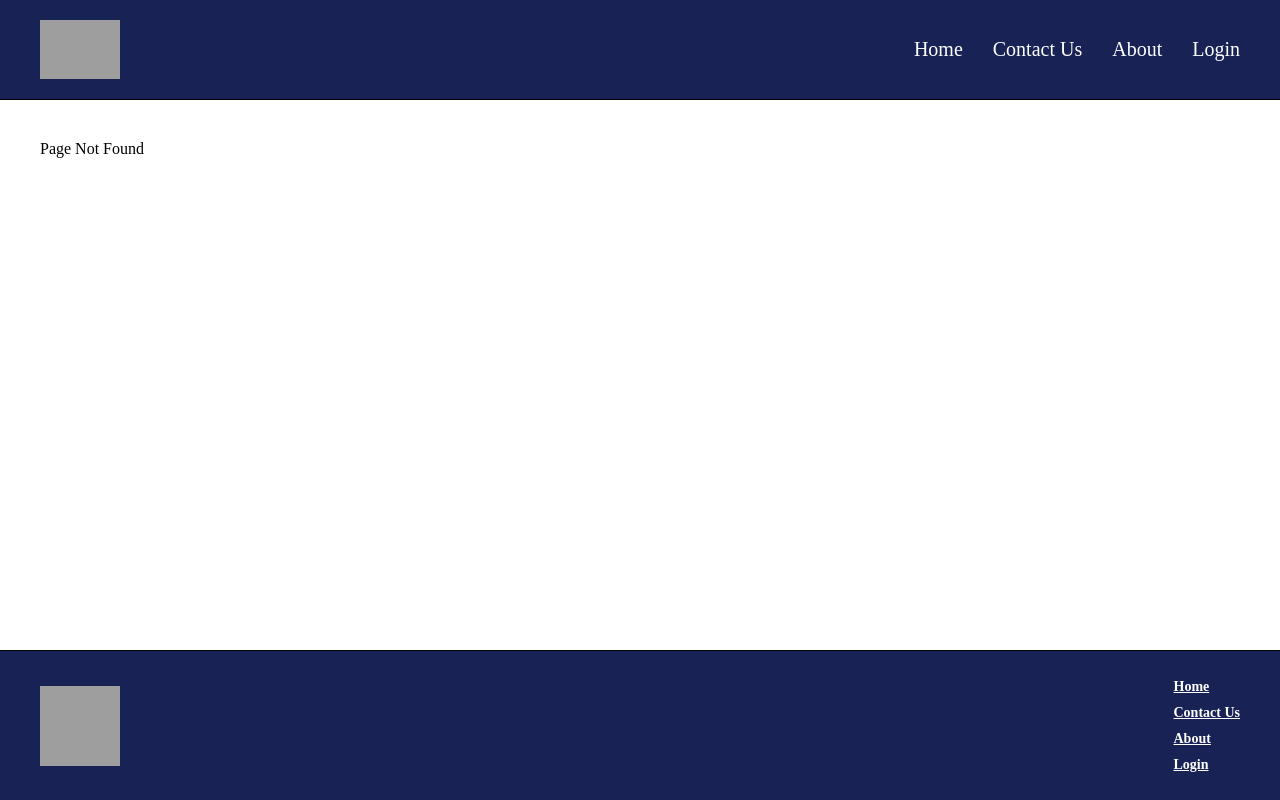
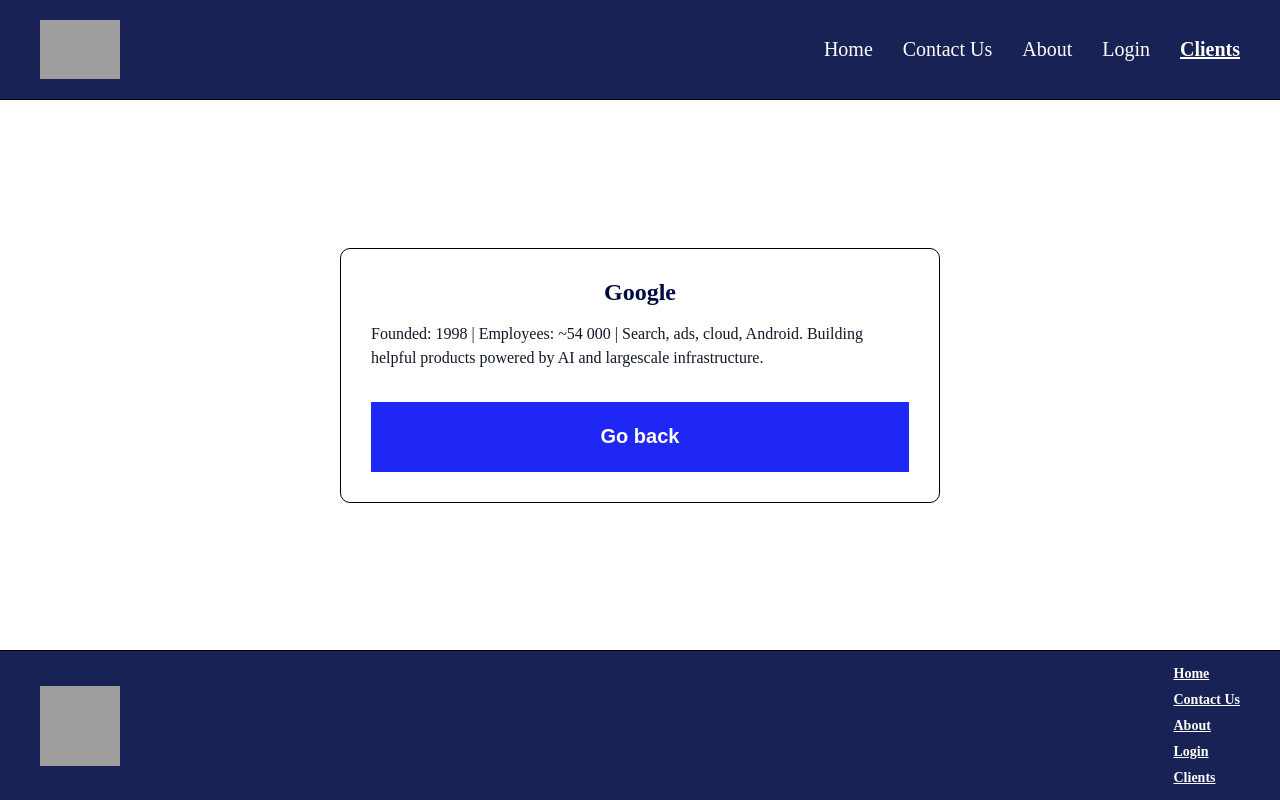
Before and after one commit to CureForCode/Typescript_Project_54elfs_somov, a React (Vite) app: page /clients/google in a window 1280 px wide. Before the commit this address had no page. Built offline with nearby package versions, Linux system fonts and the light colour scheme; grey boxes are pictures that could not be loaded.

Commit message:
Homework 12: React Routing. Clients pages.

```diff
--- a/src/App.tsx
+++ b/src/App.tsx
@@ -6,6 +6,12 @@
 import ContactUsForm from "pages/EmployeeApp/ContactUs/ContactUs";
 import LogIn from "pages/EmployeeApp/LogIn/LogIn";
 import About from "pages/EmployeeApp/About/About";
+
+//Client  pages
+import Clients from "pages/Clients/Clients";
+import Facebook from "pages/Clients/facebook/Facebook";
+import Google from "pages/Clients/google/Google";
+import Netflix from "pages/Clients/netflix/Netflix";
 
 // Components
 import Layout from "components/Layout/Layout";
@@ -34,6 +40,13 @@
           <Route path="/contactUs" element={<ContactUsForm />} />
           <Route path="/about" element={<About />} />
           <Route path="/login" element={<LogIn />} />
+
+          {/*  Client pages */}
+          <Route path="/clients" element={<Clients />} />
+          <Route path="/clients/facebook" element={<Facebook />} />
+          <Route path="/clients/google" element={<Google />} />
+          <Route path="/clients/netflix" element={<Netflix />} />
+
           <Route path="*" element="Page Not Found" />
         </Routes>
       </Layout>
--- a/src/components/Layout/Layout.tsx
+++ b/src/components/Layout/Layout.tsx
@@ -67,6 +67,15 @@
           >
             Login
           </HeaderLink>
+          <HeaderLink
+            to="/clients"
+            style={({ isActive }) => ({
+              fontWeight: isActive ? "bold" : "normal",
+              textDecoration: isActive ? "underline" : "none",
+            })}
+          >
+            Clients
+          </HeaderLink>
         </NavigationContainer>
       </Header>
       <Main>{children}</Main>
@@ -82,6 +91,7 @@
           <FooterLink to="/contactUs">Contact Us</FooterLink>
           <FooterLink to="/about">About</FooterLink>
           <FooterLink to="/login">Login</FooterLink>
+          <FooterLink to="/clients">Clients</FooterLink>
         </FooterNavigation>
       </Footer>
     </LayoutWrapper>
--- a/src/components/Layout/styles.ts
+++ b/src/components/Layout/styles.ts
@@ -5,6 +5,7 @@
   display: flex;
   flex-direction: column;
   flex: 1;
+  align-items: center;
 `;
 
 export const Header = styled.header`
@@ -47,6 +48,7 @@
   display: flex;
   flex: 1;
   padding: 40px;
+  align-items: center;
 `;
 
 export const Footer = styled.footer`
--- /dev/null
+++ b/src/pages/Clients/Clients.tsx
@@ -0,0 +1,17 @@
+import { Link } from "react-router-dom";
+import { PageWrapper, List, Item, Title } from "./styles";
+
+function Clients() {
+  return (
+    <PageWrapper>
+      <Title>Our Clients</Title>
+      <List>
+        <Item><Link to="/clients/facebook">Facebook</Link></Item>
+        <Item><Link to="/clients/google">Google</Link></Item>
+        <Item><Link to="/clients/netflix">Netflix</Link></Item>
+      </List>
+    </PageWrapper>
+  );
+}
+
+export default Clients;
--- /dev/null
+++ b/src/pages/Clients/companyStyles.ts
@@ -0,0 +1,41 @@
+import styled from "@emotion/styled";
+
+export const CompanyPage = styled.div`
+  display: flex;
+  flex: 1;
+  width: 100%;
+  align-items: center;
+  justify-content: center;
+`;
+
+export const CompanyCard = styled.section`
+  display: flex;
+  flex-direction: column;
+  gap: 16px;
+  width: 600px;
+  min-height: 220px;
+  padding: 30px;
+  border: 1px solid #000;
+  border-radius: 10px;
+  background-color: #ffffff;
+`;
+
+export const CompanyTitle = styled.h2`
+  text-align: center;
+  font-size: 24px;
+  color: #000a42;
+`;
+
+export const CompanyText = styled.p`
+  font-size: 16px;
+  color: #111827;
+  line-height: 1.5;
+`;
+
+export const Actions = styled.div`
+  display: flex;
+  justify-content: center;
+  align-items: center;
+  margin-top: 16px;
+  width: 100%;
+`;
--- /dev/null
+++ b/src/pages/Clients/facebook/Facebook.tsx
@@ -0,0 +1,28 @@
+import { useNavigate } from "react-router-dom";
+import Button from "components/Button/Button";
+import {
+  CompanyPage,
+  CompanyCard,
+  CompanyTitle,
+  CompanyText,
+  Actions,
+} from "../companyStyles";
+
+export default function Facebook() {
+  const navigate = useNavigate();
+
+  return (
+    <CompanyPage>
+      <CompanyCard>
+        <CompanyTitle>Facebook</CompanyTitle>
+        <CompanyText>
+          Founded: 2004 | Employees: ~72 000 | Social media & technology company
+          focused on connecting people and building communities.
+        </CompanyText>
+        <Actions>
+          <Button name="Go back" onClick={() => navigate(-1)} />
+        </Actions>
+      </CompanyCard>
+    </CompanyPage>
+  );
+}
--- /dev/null
+++ b/src/pages/Clients/google/Google.tsx
@@ -0,0 +1,28 @@
+import { useNavigate } from "react-router-dom";
+import Button from "components/Button/Button";
+import {
+  CompanyPage,
+  CompanyCard,
+  CompanyTitle,
+  CompanyText,
+  Actions,
+} from "../companyStyles";
+
+export default function Google() {
+  const navigate = useNavigate();
+
+  return (
+    <CompanyPage>
+      <CompanyCard>
+        <CompanyTitle>Google</CompanyTitle>
+        <CompanyText>
+          Founded: 1998 | Employees: ~54 000 | Search, ads, cloud, Android. Building helpful products powered by AI
+          and largescale infrastructure.
+        </CompanyText>
+        <Actions>
+          <Button name="Go back" onClick={() => navigate(-1)} />
+        </Actions>
+      </CompanyCard>
+    </CompanyPage>
+  );
+}
--- /dev/null
+++ b/src/pages/Clients/netflix/Netflix.tsx
@@ -0,0 +1,28 @@
+import { useNavigate } from "react-router-dom";
+import Button from "components/Button/Button";
+import {
+  CompanyPage,
+  CompanyCard,
+  CompanyTitle,
+  CompanyText,
+  Actions,
+} from "../companyStyles";
+
+export default function Netflix() {
+  const navigate = useNavigate();
+
+  return (
+    <CompanyPage>
+      <CompanyCard>
+        <CompanyTitle>Netflix</CompanyTitle>
+        <CompanyText>
+          Founded: 1997 | Employees: ~14 000 | Streaming entertainment service delivering series, films and games to
+          members worldwide.
+        </CompanyText>
+        <Actions>
+          <Button name="Go back" onClick={() => navigate(-1)} />
+        </Actions>
+      </CompanyCard>
+    </CompanyPage>
+  );
+}
--- /dev/null
+++ b/src/pages/Clients/styles.ts
@@ -0,0 +1,30 @@
+import styled from "@emotion/styled";
+
+export const PageWrapper = styled.div`
+  display: flex;
+  flex-direction: column;
+  min-height: 100%;
+  gap: 20px;
+`;
+
+export const Title = styled.h1`
+  font-size: 28px;
+`;
+
+export const List = styled.ul`
+  display: flex;
+  gap: 16px;
+  list-style: none;
+  padding: 0;
+`;
+
+export const Item = styled.li`
+  a {
+    color: #1f27f5;
+    text-decoration: none;
+    font-weight: bold;
+  }
+  a:hover {
+    text-decoration: underline;
+  }
+`;
```
